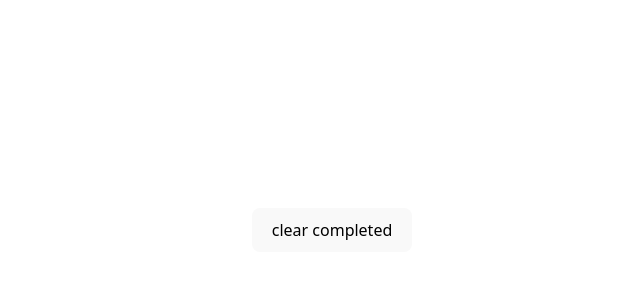
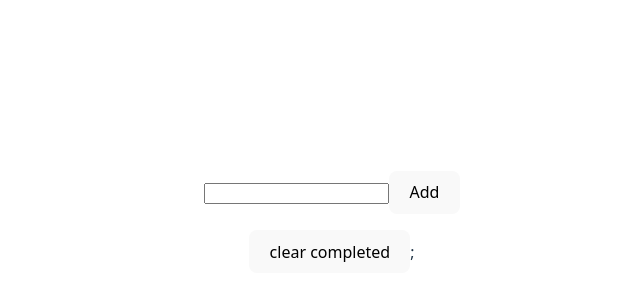
Before and after one commit to Defnar/lab10.3-dennisf, a React (Vite) app: page / in a window 1280 px wide. Shown: the part 178-478 px from the top of the page, without its empty margins (308-948 px from the left). Built offline with nearby package versions, Linux system fonts and the light colour scheme.

Commit message:
Added task input and fixed issue where you couldn't submit or close textbox for editing a task

```diff
--- a/src/App.tsx
+++ b/src/App.tsx
@@ -1,14 +1,14 @@
-import { useState } from 'react'
-
-import './App.css'
-import TodoList from './components/TodoList'
+import "./App.css";
+import TodoInput from "./components/TodoInput";
+import TodoList from "./components/TodoList";
 
 function App() {
-  const [count, setCount] = useState(0)
-
   return (
-    <TodoList />
+  <>
+  <TodoInput />
+  <TodoList />;
+  </>
   )
 }
 
-export default App
+export default App;
--- a/src/components/TodoInput.tsx
+++ b/src/components/TodoInput.tsx
@@ -0,0 +1,25 @@
+import { useContext, useState } from "react"
+import { TodoContext } from "../contexts/context";
+
+export default function TodoInput() {
+
+    const {addTodo} = useContext(TodoContext);
+    const [input, setInput] = useState<string>("");
+
+    const handleChange = (e: React.ChangeEvent<HTMLInputElement>) => {
+        setInput(e.target.value);
+    }
+
+    const submitChange = () => {
+        if (input.trim() === "") return
+        addTodo(input.trim());
+    }
+
+
+    return (
+        <>
+        <input type="text" value={input} onChange={handleChange} />
+        <button type="button" onClick={submitChange}>Add</button>
+        </>
+    )
+}
--- a/src/components/TodoItem.tsx
+++ b/src/components/TodoItem.tsx
@@ -14,11 +14,12 @@ export default function TodoItem({ id, text, completed }: Todo) {
   };
 
   const handleEdit = (
-    e: React.KeyboardEvent | React.FocusEvent<HTMLInputElement>
+    e: React.KeyboardEvent | React.FocusEvent
   ) => {
+    console.log(e);
     if (
-      (e instanceof KeyboardEvent && e.key === "enter") ||
-      e instanceof FocusEvent
+      (e.type==="keydown" && (e as React.KeyboardEvent).key === "Enter") ||
+      e.type==="blur"
     ) {
       const newText = textValue.trim() !== "" ? textValue.trim() : text;
       editTodo(id, newText);
@@ -49,6 +50,7 @@ export default function TodoItem({ id, text, completed }: Todo) {
           <input
             type="text"
             value={textValue}
+            autoFocus
             onChange={handleInput}
             onBlur={handleEdit}
             onKeyDown={handleEdit}
```
